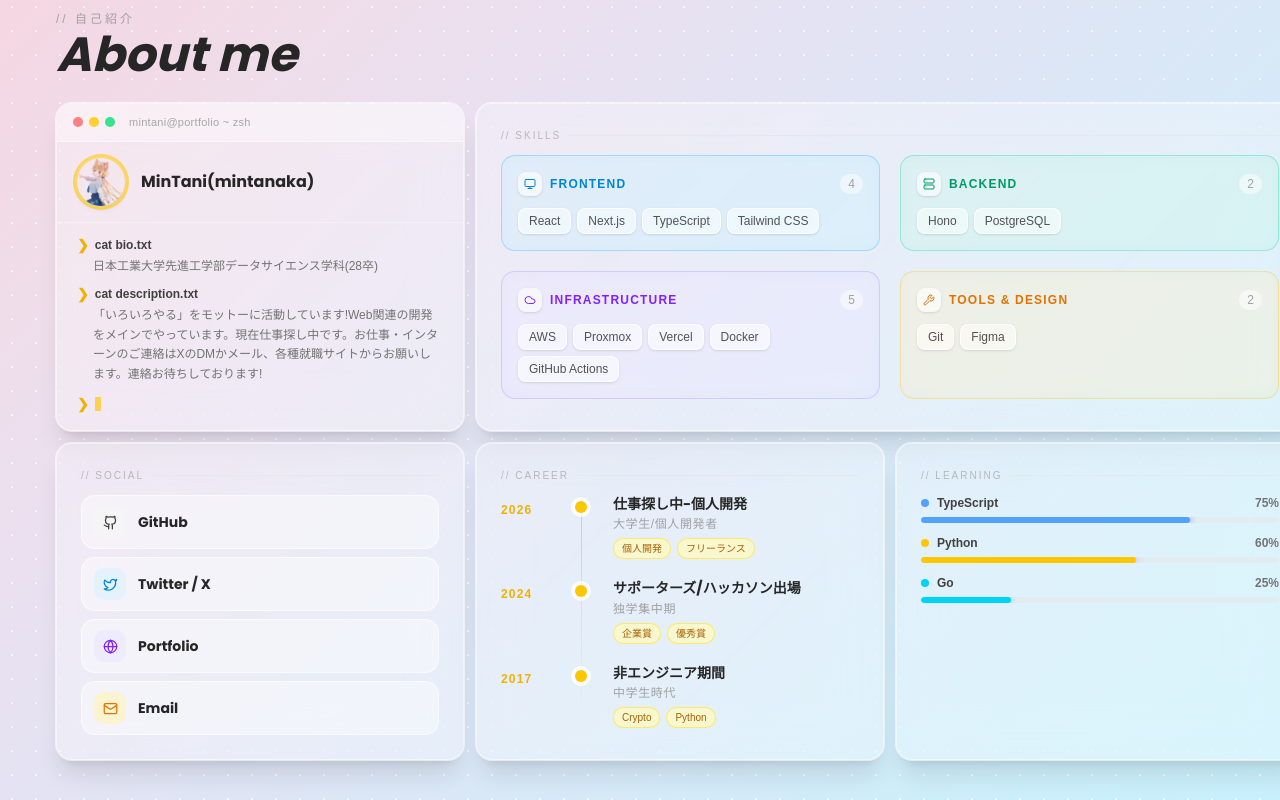
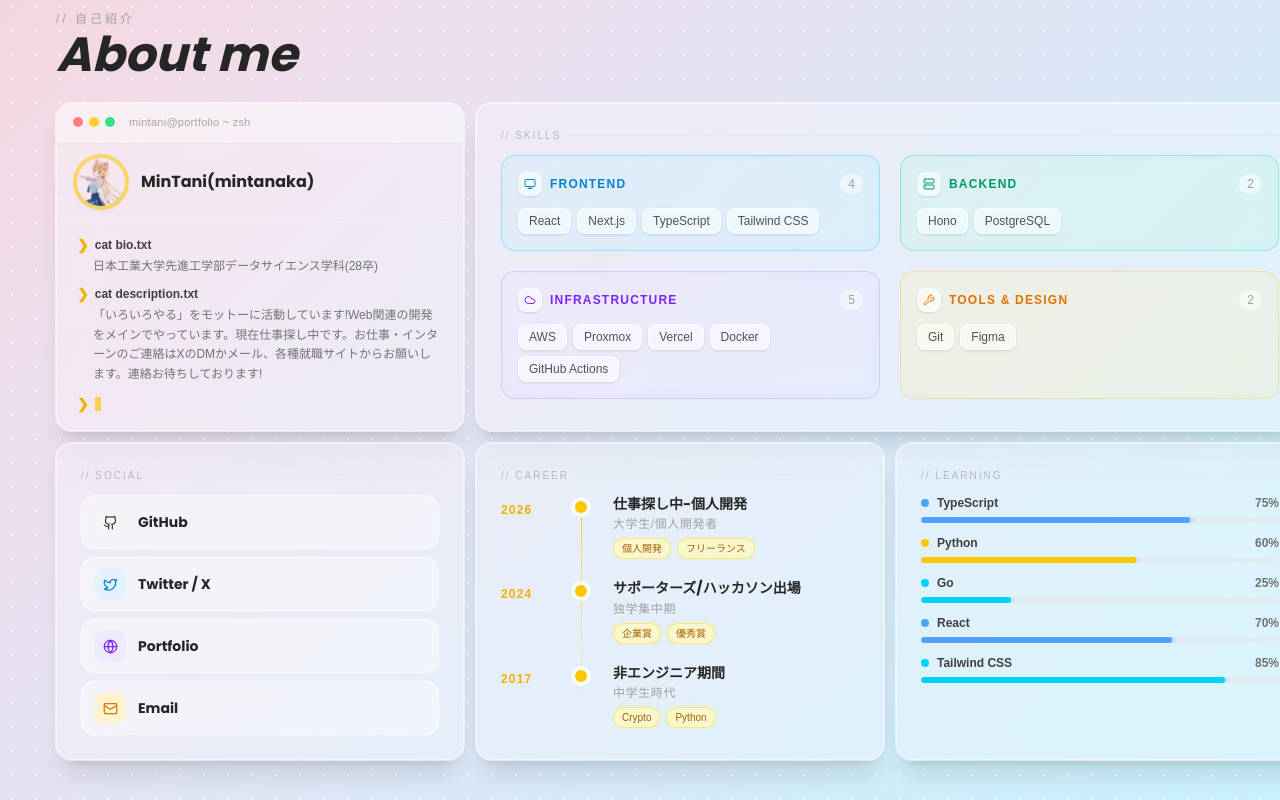
Before and after one commit to mintani/portfolio, a Next.js app: page / in a window 1280 px wide. Shown: the part 1173-1973 px from the top of the page. Built offline with nearby package versions, Linux system fonts and the light colour scheme; a web font is replaced by a local one.

Commit message:
feat: increase line of skills

```diff
--- a/src/components/features/about/panels/LearningPanel.tsx
+++ b/src/components/features/about/panels/LearningPanel.tsx
@@ -24,7 +24,7 @@ export function LearningPanel({ compact = false }: { compact?: boolean }) {
     return () => cancelAnimationFrame(raf);
   }, []);
 
-  const items = compact ? LEARNING.slice(0, 3) : LEARNING;
+  const items = compact ? LEARNING.slice(0, 5) : LEARNING;
 
   return (
     <div className="flex flex-col gap-3">
```
